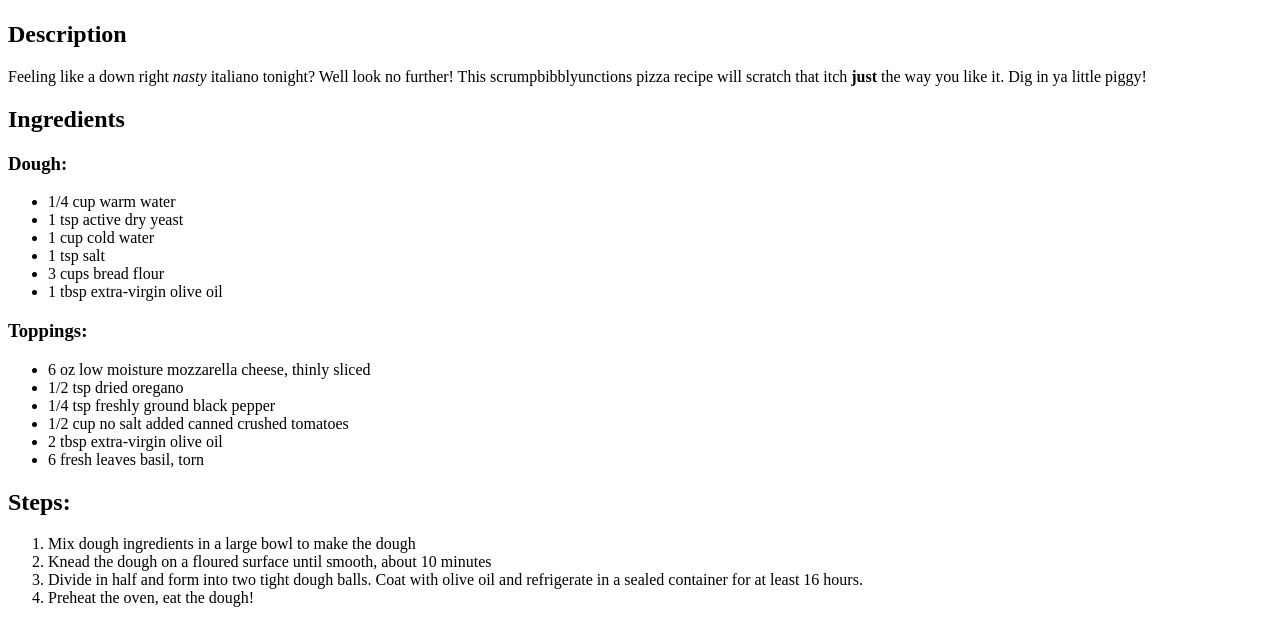
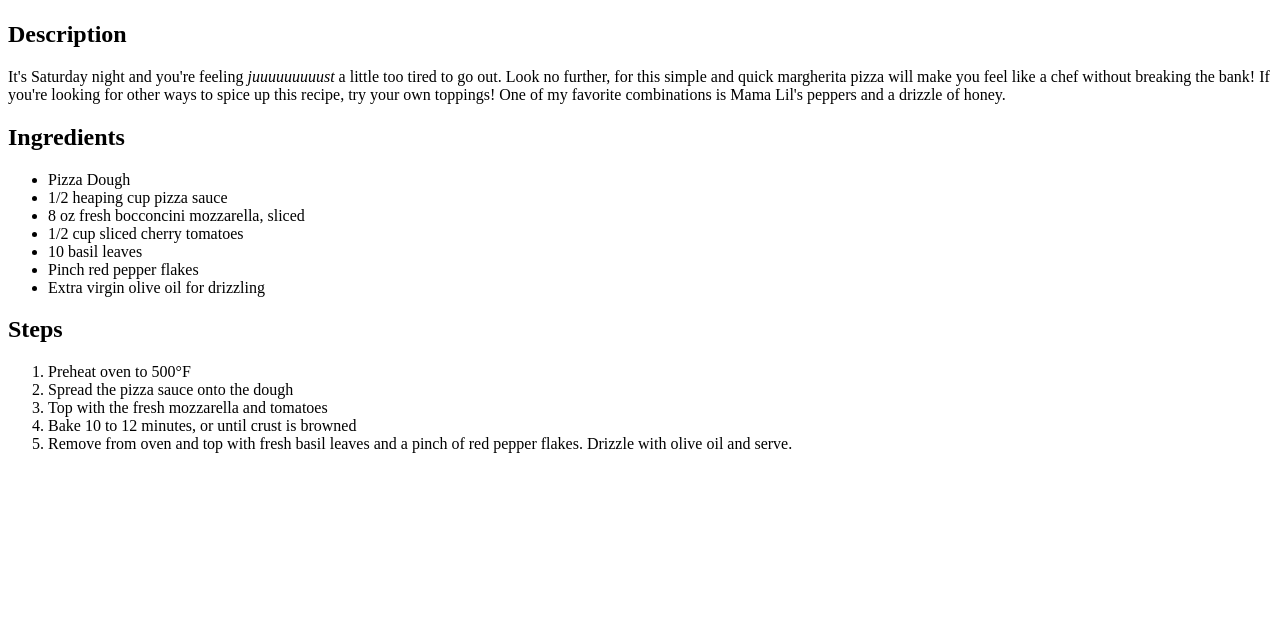
Before and after one commit to hikree/odin-recipes, a plain HTML site: page recipes/pizza.html in a window 1280 px wide. Shown: the part 401-1024 px from the top of the page. After the commit the page ends 870 px from the top, so only its background shows below. Drawn offline with Linux system fonts and the light colour scheme.

Commit message:
Add berry smoothie and burrito bowl content
Add steps and ingredients sections to burrito bowl and berry
smoothie recipe pages. Edited pizza text to more accurately
reflect a real recipe. Removed silly language from burrito bowl
page description.

```diff
--- a/recipes/pizza.html
+++ b/recipes/pizza.html
@@ -11,35 +11,26 @@
     <img src="https://www.allrecipes.com/thmb/IOy5rcluk9vtV7ocLbQwIHrWsho=/0x512/filters:no_upscale():max_bytes(150000):strip_icc()/70801_BrickOvenPizzaBrooklynStyle_ddmfs_3x4_3852-2ef5d5e09aa6401d8041dc0a32c8aa27.jpg" alt="A margherita pizza sitting on an oven tray on a countertop">
 
     <h2>Description</h2>
-    <p>Feeling like a down right <em>nasty</em> italiano tonight? Well look no further! This scrumpbibblyunctions pizza recipe will scratch that itch <strong>just</strong> the way you like it. Dig in ya little piggy!</p>
+    <p>It's Saturday night and you're feeling <em>juuuuuuuuust</em> a little too tired to go out. Look no further, for this simple and quick margherita pizza will make you feel like a chef without breaking the bank! If you're looking for other ways to spice up this recipe, try your own toppings! One of my favorite combinations is Mama Lil's peppers and a drizzle of honey.</p>
 
     <h2>Ingredients</h2>
-    <h3>Dough:</h3>
     <ul>
-        <li>1/4 cup warm water</li>
-        <li>1 tsp active dry yeast</li>
-        <li>1 cup cold water</li>
-        <li>1 tsp salt</li>
-        <li>3 cups bread flour</li>
-        <li>1 tbsp extra-virgin olive oil</li>
+        <li>Pizza Dough</li>
+        <li>1/2 heaping cup pizza sauce</li>
+        <li>8 oz fresh bocconcini mozzarella, sliced</li>
+        <li>1/2 cup sliced cherry tomatoes</li>
+        <li>10 basil leaves</li>
+        <li>Pinch red pepper flakes</li>
+        <li>Extra virgin olive oil for drizzling</li>
     </ul>
 
-    <h3>Toppings:</h3>
-    <ul>
-        <li>6 oz low moisture mozzarella cheese, thinly sliced</li>
-        <li>1/2 tsp dried oregano</li>
-        <li>1/4 tsp freshly ground black pepper</li>
-        <li>1/2 cup no salt added canned crushed tomatoes</li>
-        <li>2 tbsp extra-virgin olive oil</li>
-        <li>6 fresh leaves basil, torn</li>
-    </ul>
-
-    <h2>Steps:</h2>
+    <h2>Steps</h2>
     <ol>
-        <li>Mix dough ingredients in a large bowl to make the dough</li>
-        <li>Knead the dough on a floured surface until smooth, about 10 minutes</li>
-        <li>Divide in half and form into two tight dough balls. Coat with olive oil and refrigerate in a sealed container for at least 16 hours.</li>
-        <li>Preheat the oven, eat the dough!</li>
+        <li>Preheat oven to 500&deg;F</li>
+        <li>Spread the pizza sauce onto the dough</li>
+        <li>Top with the fresh mozzarella and tomatoes</li>
+        <li>Bake 10 to 12 minutes, or until crust is browned</li>
+        <li>Remove from oven and top with fresh basil leaves and a pinch of red pepper flakes. Drizzle with olive oil and serve.</li>
     </ol>
 </body>
 </html>
```
Also changed, not shown: recipes/berry_smoothie.html (+20 -0 lines), recipes/burrito_bowl.html (+21 -1 lines).
